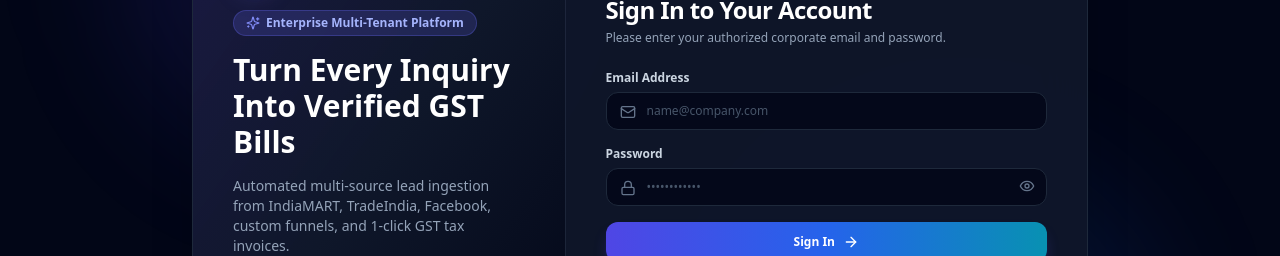
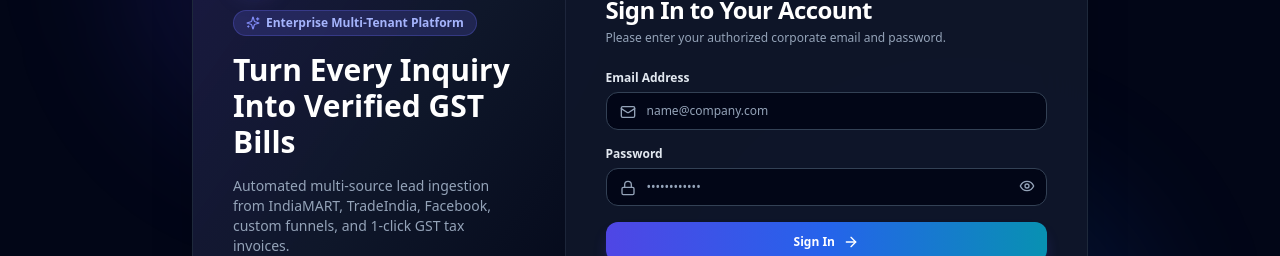
Before and after one commit to erdeveshkumardev/lead-management, a React (Vite) app in the folder frontend/: page / in a window 1280 px wide. Shown: the part 243-499 px from the top of the page. Built offline with nearby package versions, Linux system fonts and the light colour scheme; no server answers; the HTML template or start-up script is replaced by a standard one.

Commit message:
fix: font visibility and contrast in email and password fields on login page

```diff
--- a/frontend/src/components/LoginPage.tsx
+++ b/frontend/src/components/LoginPage.tsx
@@ -145,36 +145,36 @@ export const LoginPage: React.FC<LoginPageProps> = ({ onLoginSuccess }) => {
           {/* Secure Form */}
           <form onSubmit={handleFormSubmit} className="space-y-4 text-xs">
             <div>
-              <label className="text-slate-300 font-semibold block mb-1.5">Email Address</label>
+              <label className="text-slate-200 font-bold block mb-1.5 text-xs">Email Address</label>
               <div className="relative">
-                <Mail className="absolute left-3.5 top-3 h-4 w-4 text-slate-500" />
+                <Mail className="absolute left-3.5 top-3 h-4 w-4 text-slate-400" />
                 <input
                   type="email"
                   required
                   placeholder="name@company.com"
                   value={email}
                   onChange={(e) => setEmail(e.target.value)}
-                  className="w-full pl-10 pr-3.5 py-2.5 rounded-xl bg-slate-950/80 border border-slate-800 text-white placeholder-slate-600 focus:outline-none focus:ring-2 focus:ring-indigo-500 text-xs"
+                  className="login-input dark-input w-full pl-10 pr-3.5 py-2.5 rounded-xl bg-slate-950 border border-slate-700 text-white placeholder-slate-400 focus:outline-none focus:ring-2 focus:ring-indigo-500 text-xs font-medium"
                 />
               </div>
             </div>
 
             <div>
-              <label className="text-slate-300 font-semibold block mb-1.5">Password</label>
+              <label className="text-slate-200 font-bold block mb-1.5 text-xs">Password</label>
               <div className="relative">
-                <Lock className="absolute left-3.5 top-3 h-4 w-4 text-slate-500" />
+                <Lock className="absolute left-3.5 top-3 h-4 w-4 text-slate-400" />
                 <input
                   type={showPassword ? 'text' : 'password'}
                   required
                   placeholder="••••••••••••"
                   value={password}
                   onChange={(e) => setPassword(e.target.value)}
-                  className="w-full pl-10 pr-10 py-2.5 rounded-xl bg-slate-950/80 border border-slate-800 text-white placeholder-slate-600 focus:outline-none focus:ring-2 focus:ring-indigo-500 text-xs"
+                  className="login-input dark-input w-full pl-10 pr-10 py-2.5 rounded-xl bg-slate-950 border border-slate-700 text-white placeholder-slate-400 focus:outline-none focus:ring-2 focus:ring-indigo-500 text-xs font-medium"
                 />
                 <button
                   type="button"
                   onClick={() => setShowPassword(!showPassword)}
-                  className="absolute right-3 top-2.5 text-slate-500 hover:text-slate-300"
+                  className="absolute right-3 top-2.5 text-slate-400 hover:text-slate-200"
                 >
                   {showPassword ? <EyeOff className="h-4 w-4" /> : <Eye className="h-4 w-4" />}
                 </button>
--- a/frontend/src/index.css
+++ b/frontend/src/index.css
@@ -7,11 +7,42 @@
     @apply bg-slate-950 text-slate-100 font-sans antialiased;
   }
 
-  /* Universal high-contrast text fix for all form controls & dropdowns */
-  input, select, textarea {
+  /* Universal high-contrast text fix for form controls in light modals/cards */
+  input:not(.dark-input):not(.login-input),
+  select:not(.dark-input):not(.login-input),
+  textarea:not(.dark-input):not(.login-input) {
     color: #0f172a !important;
     background-color: #ffffff;
     color-scheme: light !important;
+  }
+
+  /* High contrast styling for Dark mode inputs (Login page, dark themes) */
+  .dark-input,
+  .login-input,
+  input.dark-input,
+  input.login-input {
+    color: #ffffff !important;
+    background-color: #020617 !important;
+    color-scheme: dark !important;
+  }
+
+  .dark-input::placeholder,
+  .login-input::placeholder {
+    color: #94a3b8 !important;
+    opacity: 1 !important;
+  }
+
+  /* Chrome/Edge/Safari autofill styling for dark inputs */
+  .dark-input:-webkit-autofill,
+  .dark-input:-webkit-autofill:hover,
+  .dark-input:-webkit-autofill:focus,
+  .login-input:-webkit-autofill,
+  .login-input:-webkit-autofill:hover,
+  .login-input:-webkit-autofill:focus {
+    -webkit-text-fill-color: #ffffff !important;
+    -webkit-box-shadow: 0 0 0px 1000px #020617 inset !important;
+    caret-color: #ffffff !important;
+    transition: background-color 5000s ease-in-out 0s;
   }
 
   /* Native select dropdown options styling across all browsers */
```
